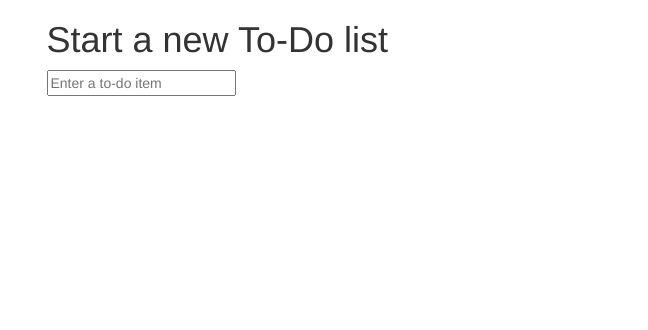
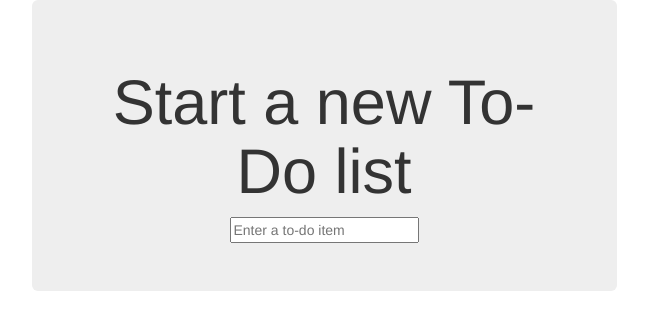
Before and after one commit to lluxury/python-tdd-book, a Django app: page / in a window 1280 px wide. Shown: the top 330 px of the page, without its empty margins (316-964 px from the left). Run offline with Django 3.2, Linux system fonts and the light colour scheme; some libraries are stand-ins or nearby versions.

Commit message:
add Jumbotron.

```diff
--- a/lists/templates/base.html
+++ b/lists/templates/base.html
@@ -12,7 +12,7 @@
     <body>
       <div class="container">
         <div class="row">
-          <div class="col-md-6 col-md-offset-3
+          <div class="col-md-6 col-md-offset-3 jumbotron">
             <div class="text-center">
                 <h1>{% block header_text %}{% endblock %}</h1>
                 <form method="POST" action="{% block form_action %}{% endblock %}">
```
Also changed, not shown: 1 other file.
